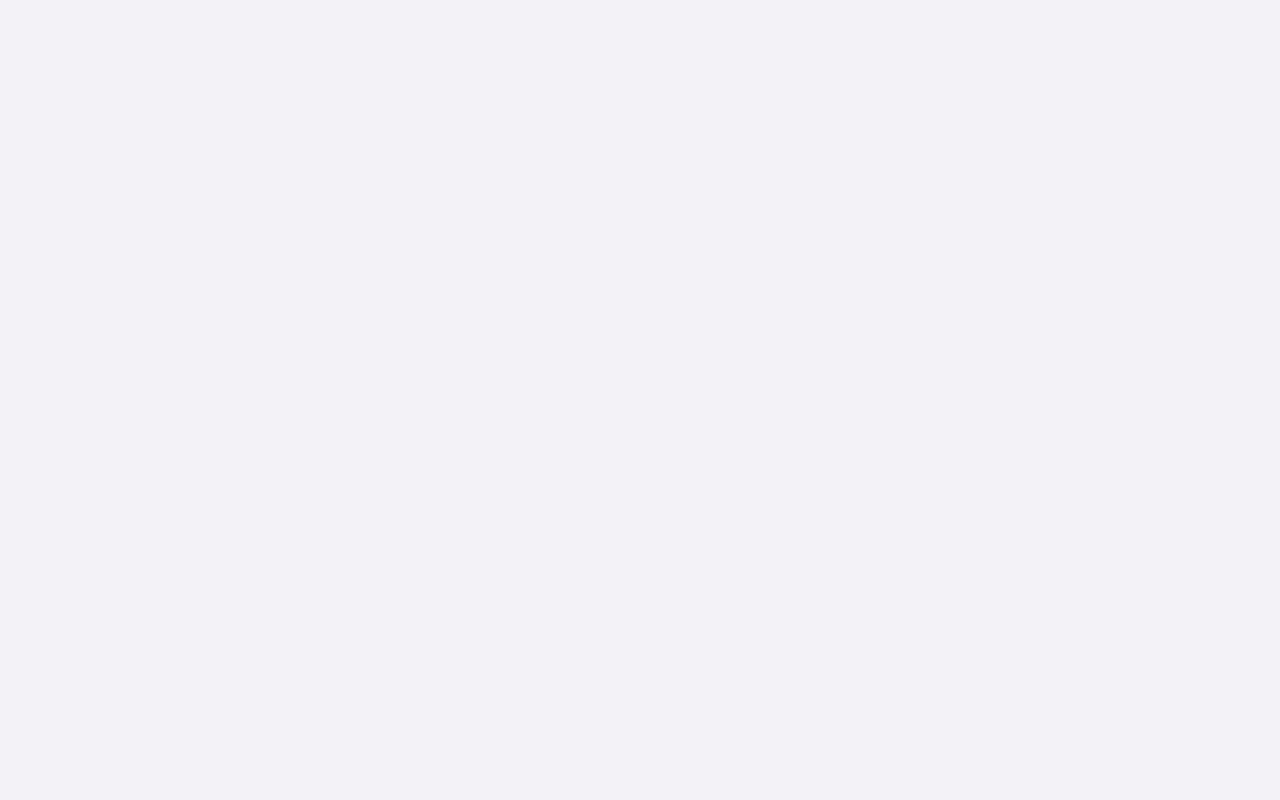
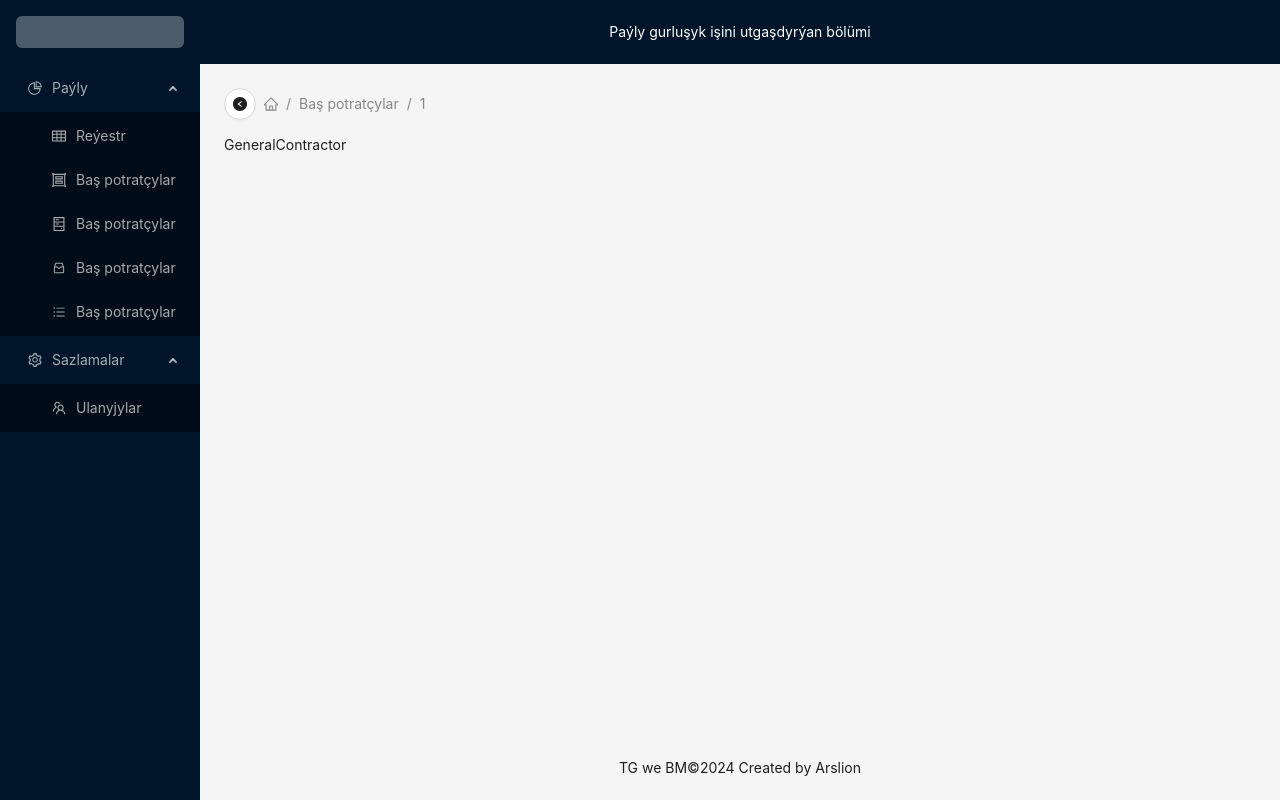
Before and after one commit to arslion-7/client-construction-share, a React (Vite) app: page /general_contractors/1 in a window 1280 px wide. Before the commit this address had no page. Built offline with nearby package versions, Linux system fonts and the light colour scheme.

Commit message:
Breadcrumb upgraded

```diff
--- a/package.json
+++ b/package.json
@@ -20,6 +20,7 @@
   },
   "devDependencies": {
     "@eslint/js": "^9.15.0",
+    "@types/node": "^22.10.2",
     "@types/react": "^18.3.12",
     "@types/react-dom": "^18.3.1",
     "@vitejs/plugin-react-swc": "^3.5.0",
--- a/src/components/GeneralBreadCrumb.tsx
+++ b/src/components/GeneralBreadCrumb.tsx
@@ -1,19 +1,33 @@
-import { HomeOutlined } from '@ant-design/icons';
-import { Breadcrumb } from 'antd';
+import { HomeOutlined, LeftCircleFilled } from '@ant-design/icons';
+import { Breadcrumb, Button, Space } from 'antd';
+import { useNavigate } from 'react-router';
 
 export default function GeneralBreadCrumb({
-  items
+  items,
+  withLeftArrow,
 }: {
   items: Array<{ title: JSX.Element } | { href: string; title: string }>;
+  withLeftArrow?: boolean;
 }) {
+  const navigate = useNavigate();
+
   return (
+    <Space>
+      {withLeftArrow && (
+        <Button
+          shape='circle'
+          icon={<LeftCircleFilled />}
+          onClick={() => navigate(-1)}
+        />
+      )}
       <Breadcrumb
         items={[
           {
-          title: <HomeOutlined />
+            title: <HomeOutlined />,
           },
-        ...items
+          ...items,
         ]}
       />
+    </Space>
   );
 }
--- a/src/pages/Login.tsx
+++ b/src/pages/Login.tsx
@@ -2,7 +2,7 @@ import { LockOutlined, LoginOutlined, UserOutlined } from '@ant-design/icons';
 import { Button, Form, Input } from 'antd';
 
 export default function Login() {
-  const onFinish = async (values) => {};
+  const onFinish = async () => {};
 
   const onFinishFailed = async () => {};
 
--- /dev/null
+++ b/src/pages/generalContractor/GeneralContractor.tsx
@@ -0,0 +1,17 @@
+import { useIsNew } from '@/utils/hooks/paramsHooks';
+import { Flex } from 'antd';
+import GeneralContractorsBreadcrumb from '../generalContractors/GeneralContractorsBreadcrumb';
+
+export default function GeneralContractor() {
+  const { idTk } = useIsNew();
+
+  return (
+    <Flex vertical gap={16}>
+      <GeneralContractorsBreadcrumb
+        withLeftArrow
+        items={[{ title: idTk!, href: '' }]}
+      />
+      <div>GeneralContractor</div>
+    </Flex>
+  );
+}
--- a/src/pages/generalContractors/GeneralContractorsBreadcrumb.tsx
+++ b/src/pages/generalContractors/GeneralContractorsBreadcrumb.tsx
@@ -1,18 +1,21 @@
 import GeneralBreadCrumb from '@/components/GeneralBreadCrumb';
 
 export default function GeneralContractorsBreadcrumb({
-  items
+  items,
+  withLeftArrow,
 }: {
   items?: Array<{ title: JSX.Element } | { href: string; title: string }>;
+  withLeftArrow?: boolean;
 }) {
   return (
     <GeneralBreadCrumb
+      withLeftArrow={withLeftArrow}
       items={[
         {
           href: '/general_contractors',
-          title: 'Baş potratçylar'
+          title: 'Baş potratçylar',
         },
-        ...(items ?? [])
+        ...(items ?? []),
       ]}
     />
   );
--- a/src/routes.tsx
+++ b/src/routes.tsx
@@ -7,18 +7,19 @@ import About from '@/pages/About';
 import AuthLayout from '@/layouts/AuthLayout';
 import Login from '@/pages/Login';
 import GeneralContractors from '@/pages/generalContractors/GeneralContractors';
-
-// Import pages
-
-// import About from './pages/About';
-// import Contact from './pages/Contact';
+import GeneralContractor from './pages/generalContractor/GeneralContractor';
 
 const AppRoutes: React.FC = () => {
   return (
     <Routes>
       <Route path='/' element={<App />}>
-        <Route path='registries' element={<Registries />} />
-        <Route path='general_contractors' element={<GeneralContractors />} />
+        <Route path='registries'>
+          <Route index element={<Registries />} />
+        </Route>
+        <Route path='general_contractors'>
+          <Route index element={<GeneralContractors />} />
+          <Route path=':id' element={<GeneralContractor />} />
+        </Route>
         <Route path='about' element={<About />} />
       </Route>
 
@@ -26,12 +27,6 @@ const AppRoutes: React.FC = () => {
         <Route path='login' element={<Login />} />
         {/* <Route path='register' element={<Register />} /> */}
       </Route>
-
-      {/* <Route path='concerts'>
-        <Route index element={<ConcertsHome />} />
-        <Route path=':city' element={<City />} />
-        <Route path='trending' element={<Trending />} />
-      </Route> */}
     </Routes>
   );
 };
--- a/src/utils/hooks/paramsHooks.tsx
+++ b/src/utils/hooks/paramsHooks.tsx
@@ -1,5 +1,5 @@
 import type { TablePaginationConfig } from 'antd';
-import { useSearchParams } from 'react-router';
+import { useParams, useSearchParams } from 'react-router';
 import { PaginatedResponse } from '../responseUtils';
 import { paginationInit } from '../requestUtils';
 
@@ -12,7 +12,7 @@ export function usePaginationSearch() {
 
   const setPagePageSize = ({
     pageSize,
-    current
+    current,
   }: {
     pageSize: number | TablePaginationConfig;
     current: number | string;
@@ -33,7 +33,7 @@ export function usePaginationSearch() {
       pageSize: Number(pageSize) || paginatedData?.pageSize,
       // pageSize: 2,
       total: paginatedData?.total,
-      showSizeChanger: true
+      showSizeChanger: true,
     };
   }
 
@@ -43,6 +43,12 @@ export function usePaginationSearch() {
     search: search || paginationInit.search,
     setPagePageSize,
     onChangePagination,
-    getPagination
+    getPagination,
   };
 }
+
+export function useIsNew() {
+  const { id } = useParams();
+  if (id === 'new') return { isNew: true, id, idTk: 'Täze' };
+  return { isNew: false, id, idTk: id };
+}
--- a/vite.config.ts
+++ b/vite.config.ts
@@ -1,6 +1,6 @@
 import { defineConfig, loadEnv } from 'vite';
 import react from '@vitejs/plugin-react-swc';
-import { fileURLToPath } from 'url';
+import path from 'path';
 
 export default defineConfig(({ mode }) => {
   const env = loadEnv(mode, process.cwd(), '');
@@ -32,12 +32,9 @@ export default defineConfig(({ mode }) => {
     },
     plugins: [react()],
     resolve: {
-      alias: [
-        {
-          find: '@',
-          replacement: fileURLToPath(new URL('./src', import.meta.url)),
-        },
-      ],
+      alias: {
+        '@': path.resolve(__dirname, './src'),
+      },
     },
   };
 });
```
Also changed, not shown: src/features/users/types.ts (+3 -4 lines), src/features/users/usersApiSlice.tsx (+32 -44 lines), 1 other file (tests, documents, lock files or other folders). Lines whose indentation alone changed are shown as unchanged.
